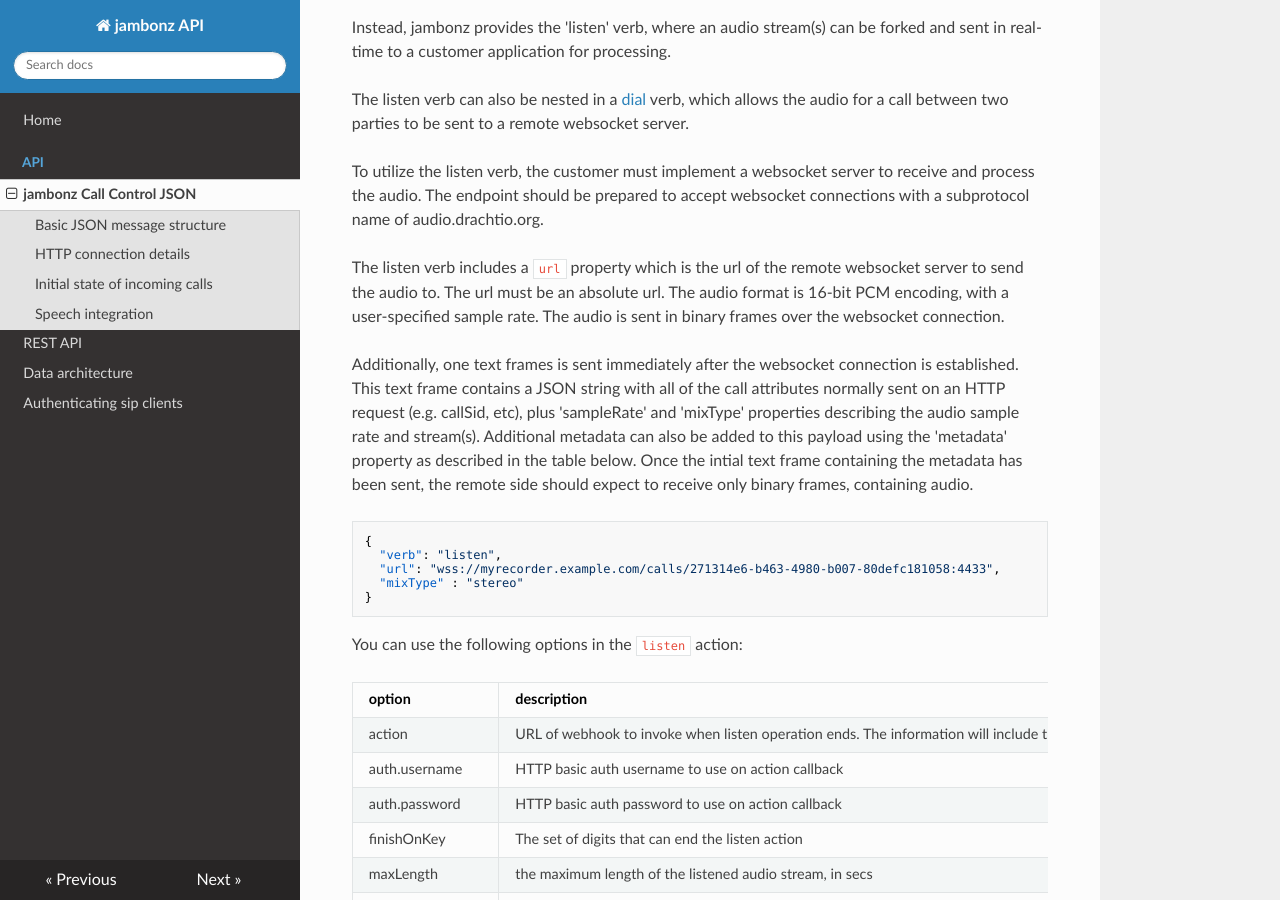
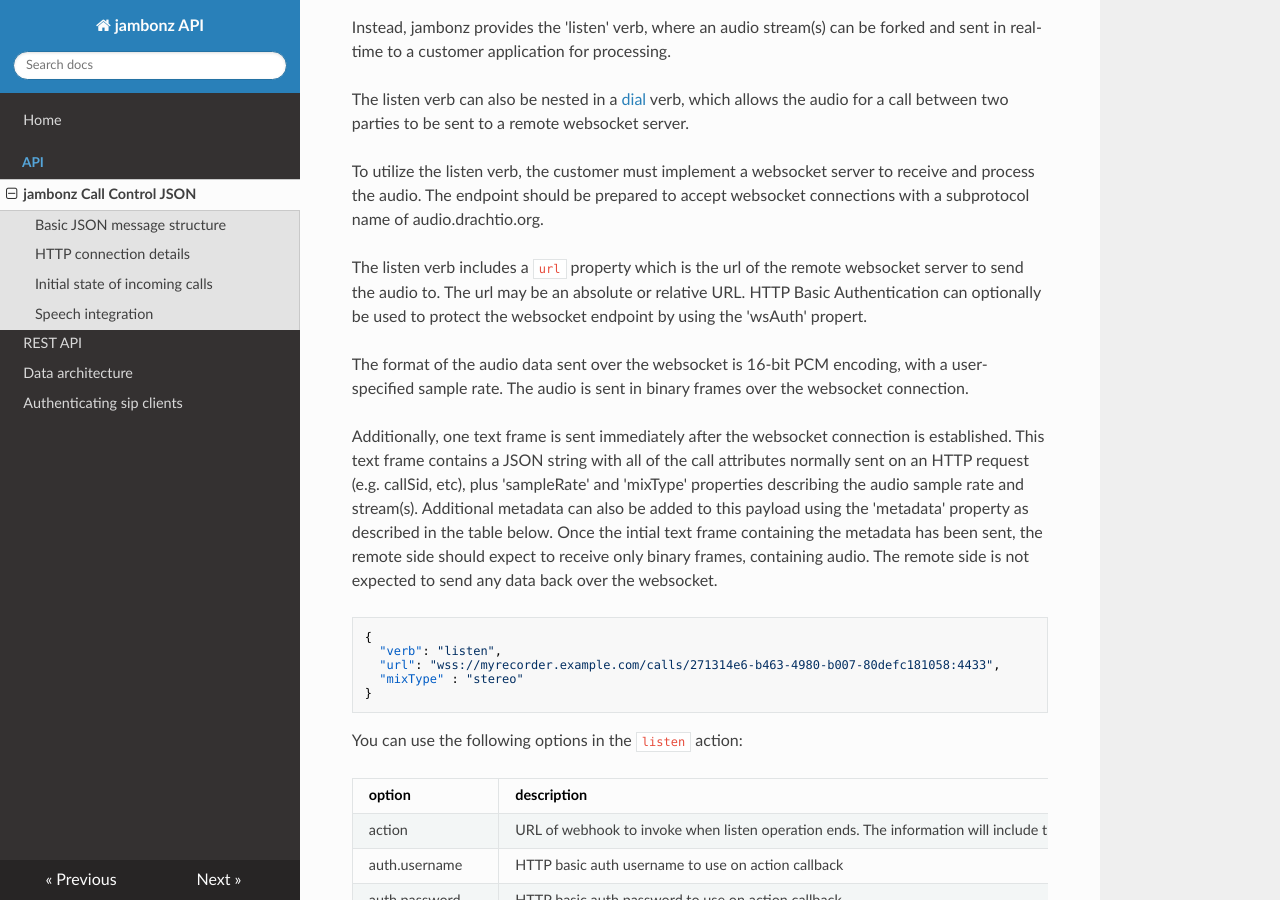
Before and after one commit to jambonz/jambonz-docs, an MkDocs documentation site: the page built from docs/jambonz.md, in a window 1280 px wide and 900 px high, scrolled down 9242 px. Built offline with MkDocs 1.6.1, drawn with Linux system fonts in a browser that asks for light colours; nearby versions of some CDN libraries.

Commit message:
add'l listen props

````diff
--- a/docs/jambonz.md
+++ b/docs/jambonz.md
@@ -347,9 +347,11 @@
 
 To utilize the listen verb, the customer must implement a websocket server to receive and process the audio.  The endpoint should be prepared to accept websocket connections with a subprotocol name of audio.drachtio.org.
 
-The listen verb includes a `url` property which is the url of the remote websocket server to send the audio to. The url must be an absolute url. The audio format is 16-bit PCM encoding, with a user-specified sample rate.  The audio is sent in binary frames over the websocket connection.
+The listen verb includes a `url` property which is the url of the remote websocket server to send the audio to. The url may be an absolute or relative URL. HTTP Basic Authentication can optionally be used to protect the websocket endpoint by using the 'wsAuth' propert.
 
-Additionally, one text frames is sent immediately after the websocket connection is established.  This text frame contains a JSON string with all of the call attributes normally sent on an HTTP request (e.g. callSid, etc), plus 'sampleRate' and 'mixType' properties describing the audio sample rate and stream(s).  Additional metadata can also be added to this payload using the 'metadata' property as described in the table below.  Once the intial text frame containing the metadata has been sent, the remote side should expect to receive only binary frames, containing audio.
+The format of the audio data sent over the websocket is 16-bit PCM encoding, with a user-specified sample rate.  The audio is sent in binary frames over the websocket connection.
+
+Additionally, one text frame is sent immediately after the websocket connection is established.  This text frame contains a JSON string with all of the call attributes normally sent on an HTTP request (e.g. callSid, etc), plus 'sampleRate' and 'mixType' properties describing the audio sample rate and stream(s).  Additional metadata can also be added to this payload using the 'metadata' property as described in the table below.  Once the intial text frame containing the metadata has been sent, the remote side should expect to receive only binary frames, containing audio.  The remote side is not expected to send any data back over the websocket.
 
 ```json
 {
````
